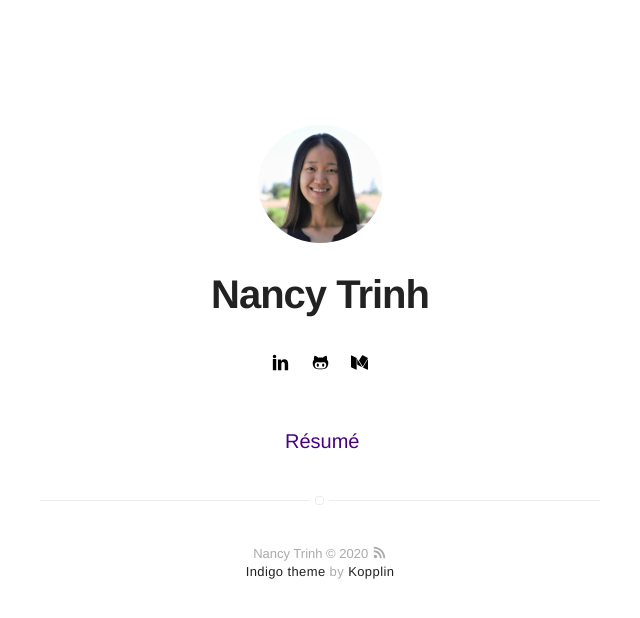
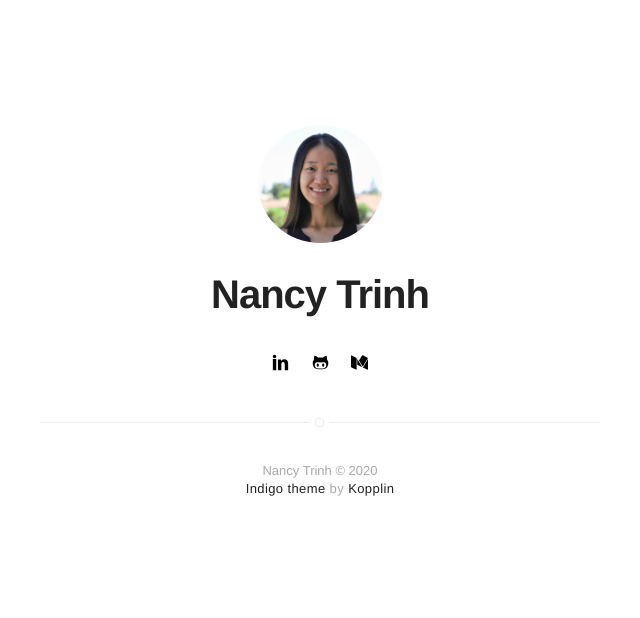
Before and after one commit to nantrinh/nantrinh.github.io, a Jekyll site: the page built from index.html, in a window 1280 px wide. Shown: the top 618 px of the page, without its empty margins (320-960 px from the left). Built offline with Jekyll 4.4.1, drawn with Linux system fonts in a browser that asks for light colours.

Commit message:
Simplify site

```diff
--- a/_config.yml
+++ b/_config.yml
@@ -8,7 +8,7 @@ picture: assets/images/profile.png
 
 # If you want to include your resume, set to true
 # and specify source (external or local).
-resume: true
+resume: false
 resume-external: true
 resume-url: https://google.com/?q=my+resume
 
@@ -35,7 +35,7 @@ disqus:
 # google: mygoogle
 # instagram: myinstagram
 # pinterest: mypinterest
-linkedin: nantrinh
+linkedin: nancytrinh
 # youtube: myyoutube
 # spotify: myspotify
 github: nantrinh
@@ -44,7 +44,7 @@ github: nantrinh
 # stackoverflow: 7044681/mystackoverflow
 # quora: userquora
 # reddit: username
-medium: nantrinh
+medium: nancytrinh
 # vimeo: myvimeo
 # lanyrd: mylanyrd
 # email: myemail@gmail.com
--- a/_includes/footer.html
+++ b/_includes/footer.html
@@ -1,7 +1,6 @@
 <footer class="footer-main">
-    {{ site.name }} © {{ site.time | date: '%Y' }} <a class="link" href="{{ site.url }}/feed.xml" target="_blank"><svg class="icon icon-rss"><use xlink:href="#icon-rss"></use></svg></a>
-
+    {{ site.name }} © {{ site.time | date: '%Y' }}
     <p class="extra">
-        <a class="link" href="https://github.com/sergiokopplin/indigo">Indigo theme</a> by <a class="link" href="https://github.com/sergiokopplin/indigo">Kopplin</a>
+        <a class="link" href="https://github.com/sergiokopplin/indigo">Indigo theme</a> by <a class="link" href="https://github.com/sergiokopplin">Kopplin</a>
     </p>
 </footer>
```
Also changed, not shown: Gemfile.lock (added), assets/images/james.jpg (deleted), 1 other file.
